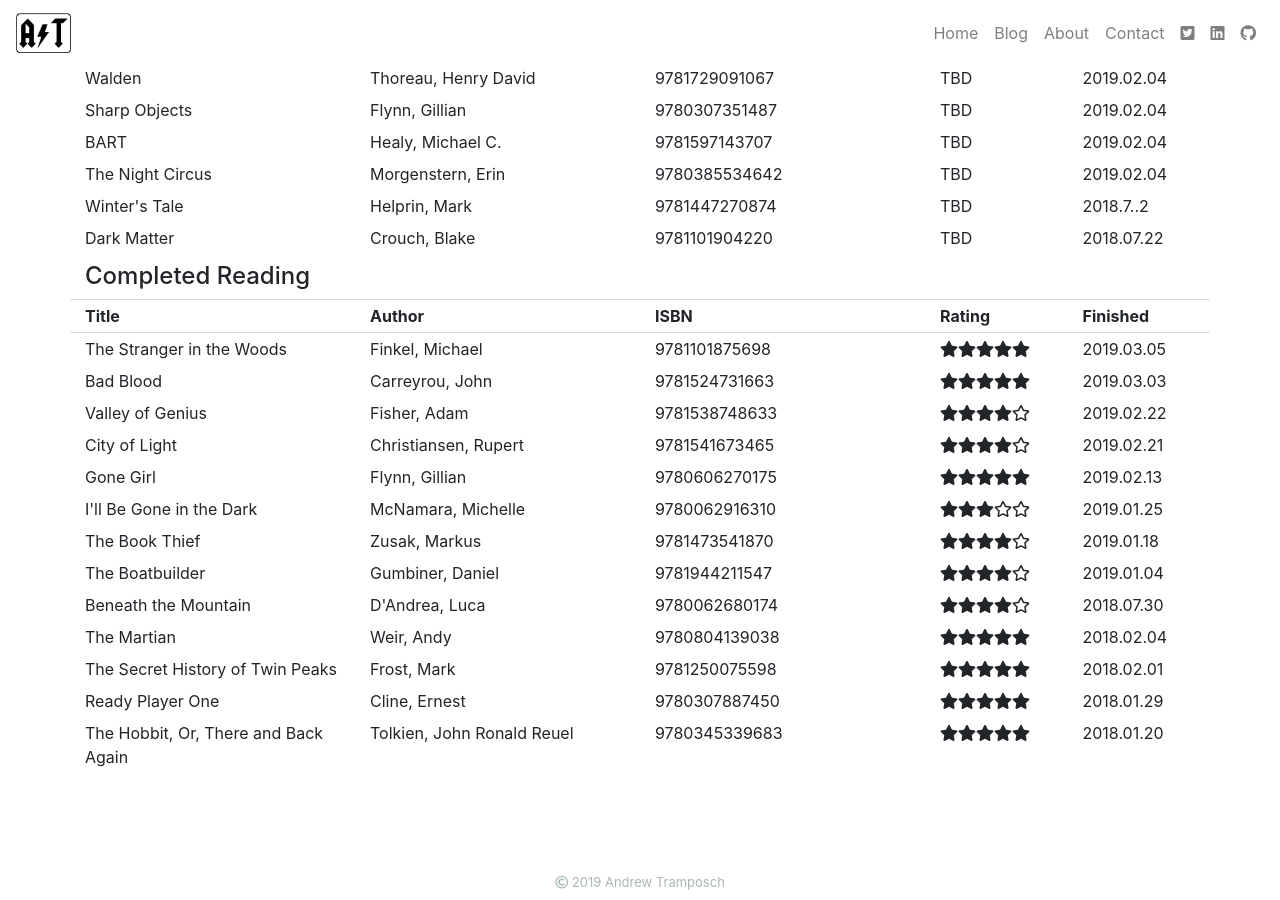
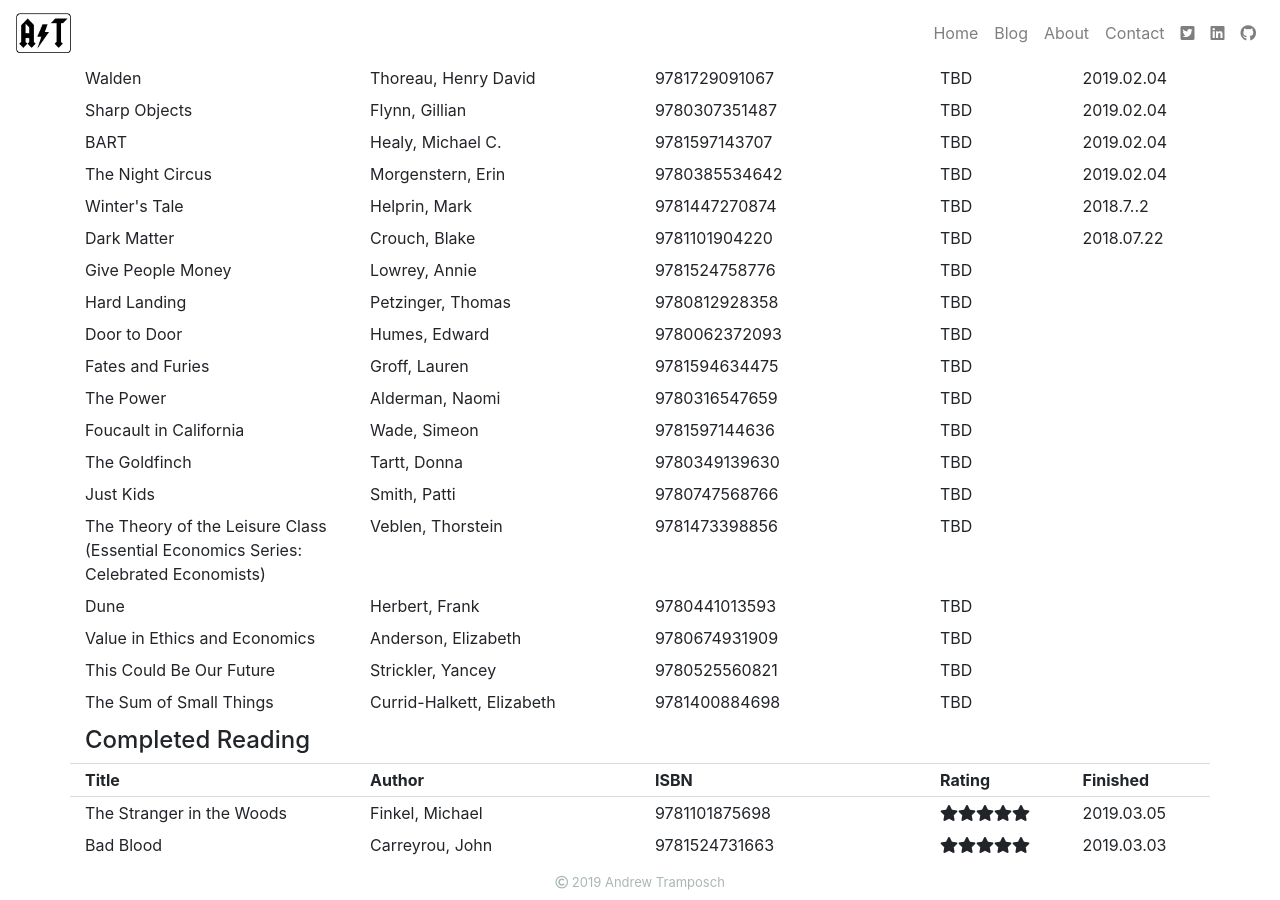
Before and after one commit to atramposch/website, a Jekyll site: the page built from about/books.html, in a window 1280 px wide and 900 px high, scrolled down 833 px. Built offline with Jekyll 4.4.1, drawn with Linux system fonts in a browser that asks for light colours.

Commit message:
updated books and music videos

```diff
--- a/_data/books.yml
+++ b/_data/books.yml
@@ -219,6 +219,137 @@
   rating: TBD
   title: Kafka on the Shore
 - !!python/object:book_class.Book
+  author: Currid-Halkett, Elizabeth
+  category: Want to Read
+  date_added: ''
+  date_finished: ''
+  date_started: ''
+  isbn: '9781400884698'
+  page_count: '272'
+  rating: TBD
+  title: The Sum of Small Things
+- !!python/object:book_class.Book
+  author: Strickler, Yancey
+  category: Want to Read
+  date_added: ''
+  date_finished: ''
+  date_started: ''
+  isbn: '9780525560821'
+  page_count: '304'
+  rating: TBD
+  title: This Could Be Our Future
+- !!python/object:book_class.Book
+  author: Anderson, Elizabeth
+  category: Want to Read
+  date_added: ''
+  date_finished: ''
+  date_started: ''
+  isbn: '9780674931909'
+  page_count: '245'
+  rating: TBD
+  title: Value in Ethics and Economics
+- !!python/object:book_class.Book
+  author: Herbert, Frank
+  category: Want to Read
+  date_added: ''
+  date_finished: ''
+  date_started: ''
+  isbn: '9780441013593'
+  page_count: '528'
+  rating: TBD
+  title: Dune
+- !!python/object:book_class.Book
+  author: Veblen, Thorstein
+  category: Want to Read
+  date_added: ''
+  date_finished: ''
+  date_started: ''
+  isbn: '9781473398856'
+  page_count: '444'
+  rating: TBD
+  title: 'The Theory of the Leisure Class (Essential Economics Series: Celebrated
+    Economists)'
+- !!python/object:book_class.Book
+  author: Smith, Patti
+  category: Want to Read
+  date_added: ''
+  date_finished: ''
+  date_started: ''
+  isbn: '9780747568766'
+  page_count: '288'
+  rating: TBD
+  title: Just Kids
+- !!python/object:book_class.Book
+  author: Tartt, Donna
+  category: Want to Read
+  date_added: ''
+  date_finished: ''
+  date_started: ''
+  isbn: '9780349139630'
+  page_count: '864'
+  rating: TBD
+  title: The Goldfinch
+- !!python/object:book_class.Book
+  author: Wade, Simeon
+  category: Want to Read
+  date_added: ''
+  date_finished: ''
+  date_started: ''
+  isbn: '9781597144636'
+  page_count: '144'
+  rating: TBD
+  title: Foucault in California
+- !!python/object:book_class.Book
+  author: Alderman, Naomi
+  category: Want to Read
+  date_added: ''
+  date_finished: ''
+  date_started: ''
+  isbn: '9780316547659'
+  page_count: '416'
+  rating: TBD
+  title: The Power
+- !!python/object:book_class.Book
+  author: Groff, Lauren
+  category: Want to Read
+  date_added: ''
+  date_finished: ''
+  date_started: ''
+  isbn: '9781594634475'
+  page_count: '390'
+  rating: TBD
+  title: Fates and Furies
+- !!python/object:book_class.Book
+  author: Humes, Edward
+  category: Want to Read
+  date_added: ''
+  date_finished: ''
+  date_started: ''
+  isbn: '9780062372093'
+  page_count: '384'
+  rating: TBD
+  title: Door to Door
+- !!python/object:book_class.Book
+  author: Petzinger, Thomas
+  category: Want to Read
+  date_added: ''
+  date_finished: ''
+  date_started: ''
+  isbn: '9780812928358'
+  page_count: '594'
+  rating: TBD
+  title: Hard Landing
+- !!python/object:book_class.Book
+  author: Lowrey, Annie
+  category: Want to Read
+  date_added: ''
+  date_finished: ''
+  date_started: ''
+  isbn: '9781524758776'
+  page_count: '263'
+  rating: TBD
+  title: Give People Money
+- !!python/object:book_class.Book
   author: Fisher, Adam
   category: Read
   date_added: ''
```
Also changed, not shown: _data/musicvideos.yml (+7 -1 lines), 1 other file.
